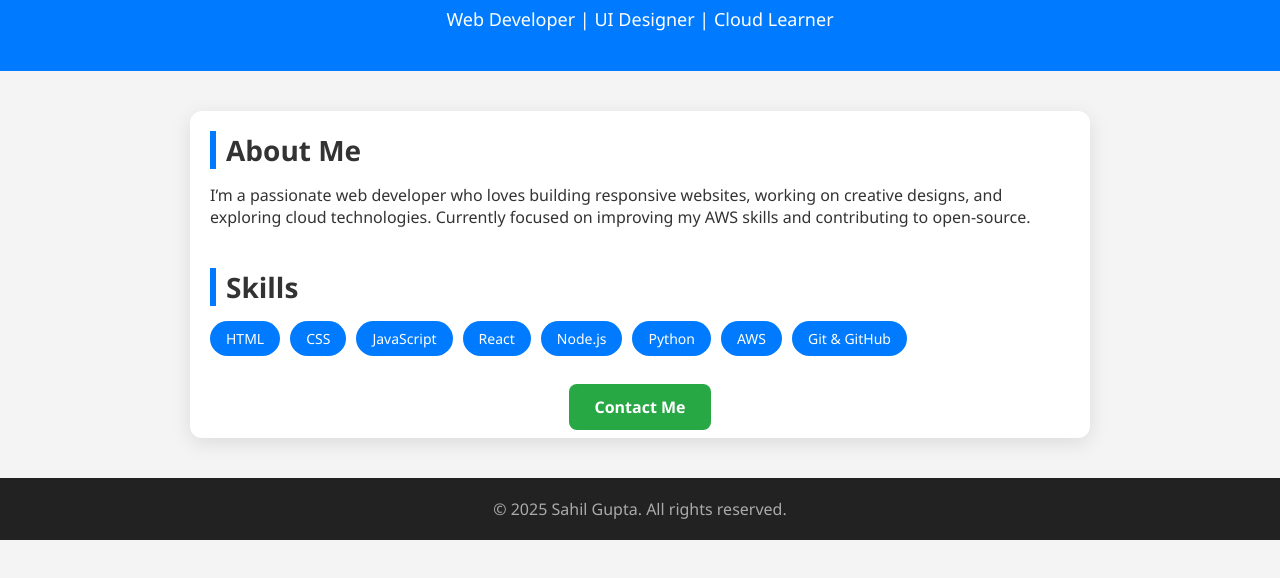
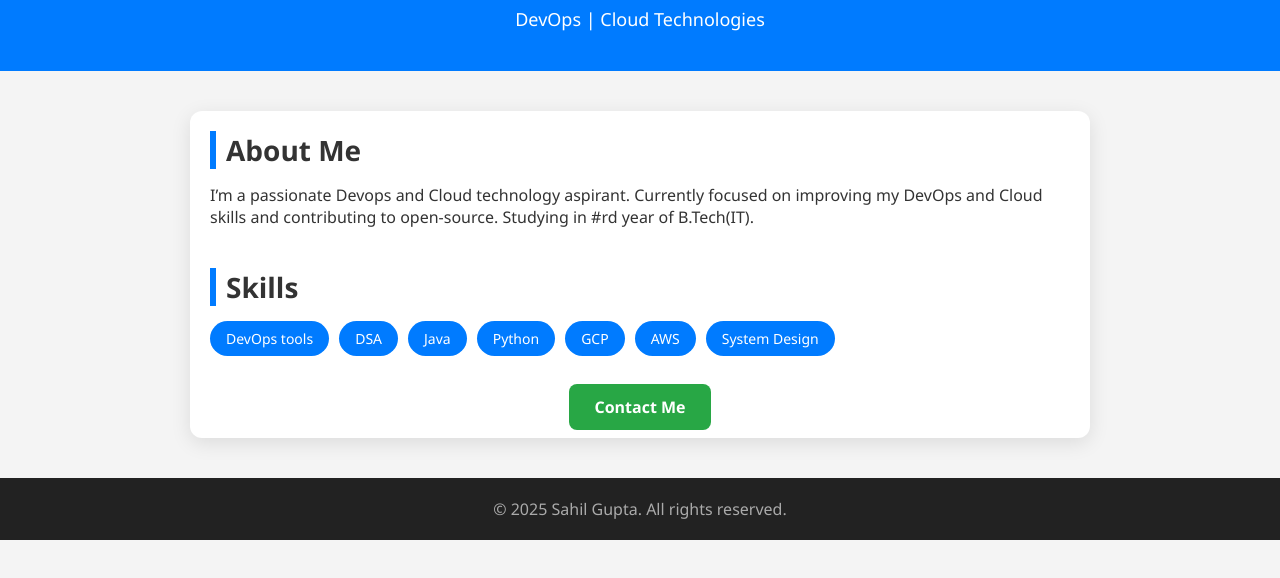
Before and after one commit to sahil5206/AWS-VPC-Project, a plain HTML site: page index.html in a window 1280 px wide. Shown: the part 144-722 px from the top of the page. Drawn offline with Linux system fonts and the light colour scheme.

Commit message:
Update index.html

```diff
--- a/index.html
+++ b/index.html
@@ -135,33 +135,32 @@
 
   <header>
     <h1>Sahil Gupta</h1>
-    <p>Web Developer | UI Designer | Cloud Learner</p>
+    <p>DevOps | Cloud Technologies</p>
   </header>
 
   <div class="container">
     <section class="about" id="about">
       <h2 class="section-title">About Me</h2>
       <p>
-        I’m a passionate web developer who loves building responsive websites, working on creative designs, and exploring cloud technologies. Currently focused on improving my AWS skills and contributing to open-source.
+        I’m a passionate Devops and Cloud technology aspirant. Currently focused on improving my DevOps and Cloud skills and contributing to open-source. Studying in #rd year of B.Tech(IT).
       </p>
     </section>
 
     <section class="skills" id="skills">
       <h2 class="section-title">Skills</h2>
       <ul>
-        <li>HTML</li>
-        <li>CSS</li>
-        <li>JavaScript</li>
-        <li>React</li>
-        <li>Node.js</li>
+        <li>DevOps tools</li>
+        <li>DSA</li>
+        <li>Java</li>
         <li>Python</li>
+        <li>GCP</li>
         <li>AWS</li>
-        <li>Git & GitHub</li>
+        <li>System Design</li>
       </ul>
     </section>
 
-    <div class="contact-button" id="contact">
-      <a href="mailto:youremail@example.com">Contact Me</a>
+    <div class="contact-button" id="8178072248">
+      <a href="sahilg5206official@gmail.com">Contact Me</a>
     </div>
   </div>
 
```
